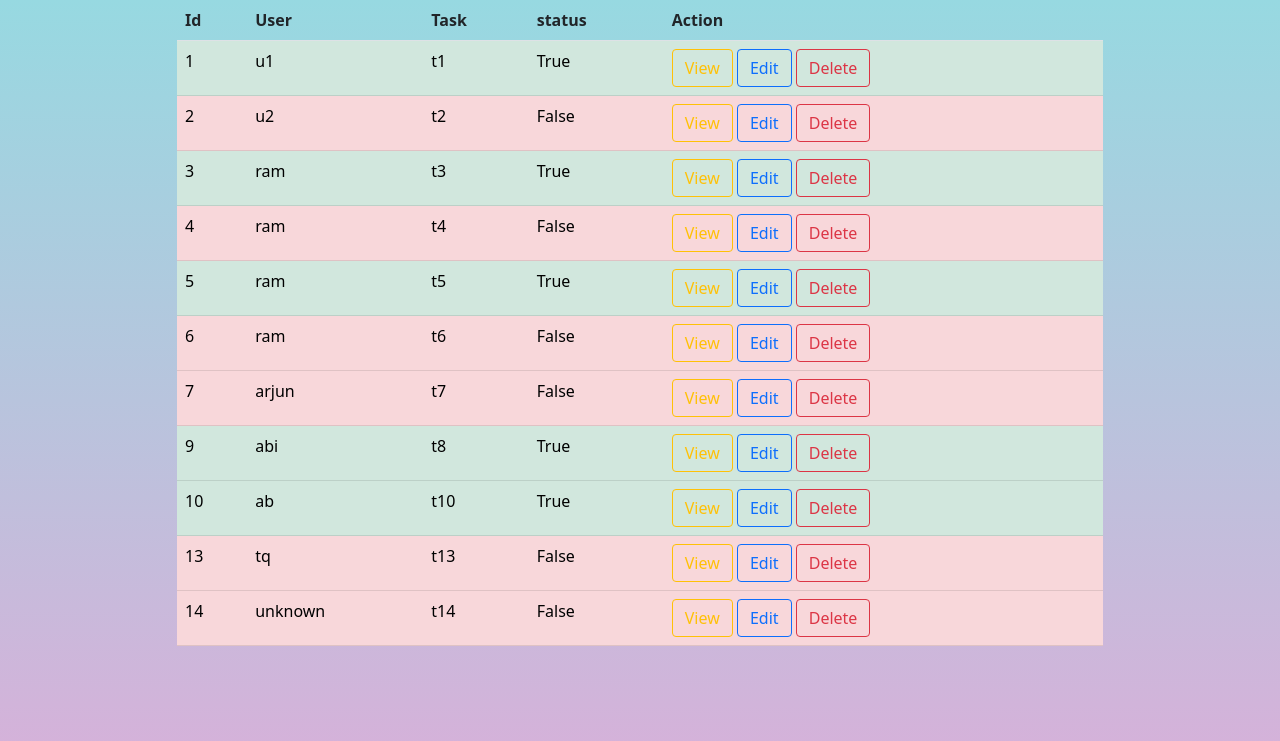
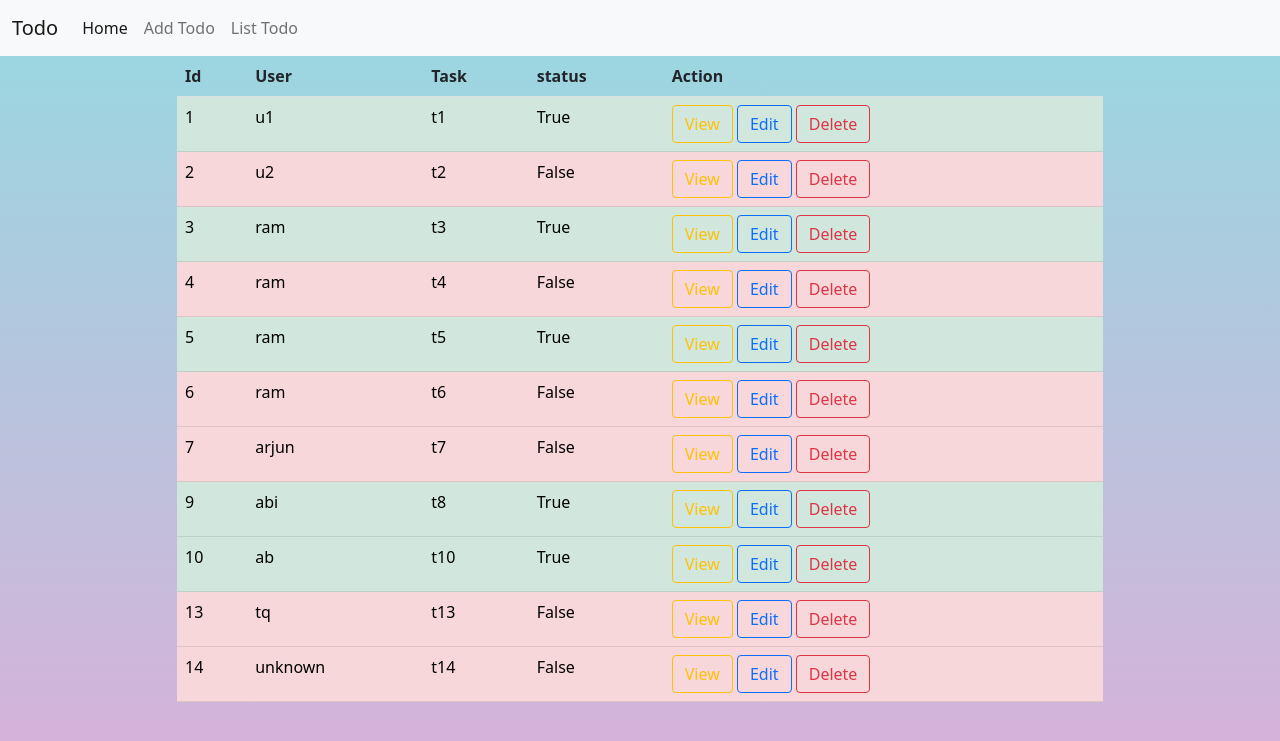
Before and after one commit to Anand-T-S/todowork, a Django app: page /todos/all in a window 1280 px wide. Shown: the top 741 px of the page. Run offline with Django 4.2, Linux system fonts and the light colour scheme; data comes from the database, SQL or seed files in the repository.

Commit message:
form styling

```diff
--- a/todoapp/forms.py
+++ b/todoapp/forms.py
@@ -16,3 +16,8 @@ class TodoForm(forms.ModelForm):
             "user",
             "status"
         ]
+        widgets={
+            "task_name":forms.TextInput(attrs={"class":"form-control"}),
+            "user":forms.TextInput(attrs={"class":"form-control"}),
+            "status":forms.CheckboxInput(attrs={"class":"form-control"})
+        }
--- a/todoapp/templates/base.html
+++ b/todoapp/templates/base.html
@@ -14,6 +14,21 @@
 
 </head>
 <body>
+<nav class="navbar navbar-expand-lg navbar-light bg-light">
+  <div class="container-fluid">
+    <a class="navbar-brand" href="#">Todo</a>
+    <button class="navbar-toggler" type="button" data-bs-toggle="collapse" data-bs-target="#navbarNavAltMarkup" aria-controls="navbarNavAltMarkup" aria-expanded="false" aria-label="Toggle navigation">
+      <span class="navbar-toggler-icon"></span>
+    </button>
+    <div class="collapse navbar-collapse" id="navbarNavAltMarkup">
+      <div class="navbar-nav">
+        <a class="nav-link active" aria-current="page" href="#">Home</a>
+        <a class="nav-link" href="{%url 'addtodo'%}">Add Todo</a>
+        <a class="nav-link" href="{%url 'alltodos'%}">List Todo</a>
+      </div>
+    </div>
+  </div>
+</nav>
 {%block body_block%}
 
 {%endblock%}
--- a/todoapp/templates/todolist.html
+++ b/todoapp/templates/todolist.html
@@ -6,7 +6,7 @@
         <div class="col-1"></div>
 
         <div class="col-10">
-            <table class="table">
+            <table class="table table-hover">
                 <tr>
                     <th>Id</th>
                     <th>User</th>
```
